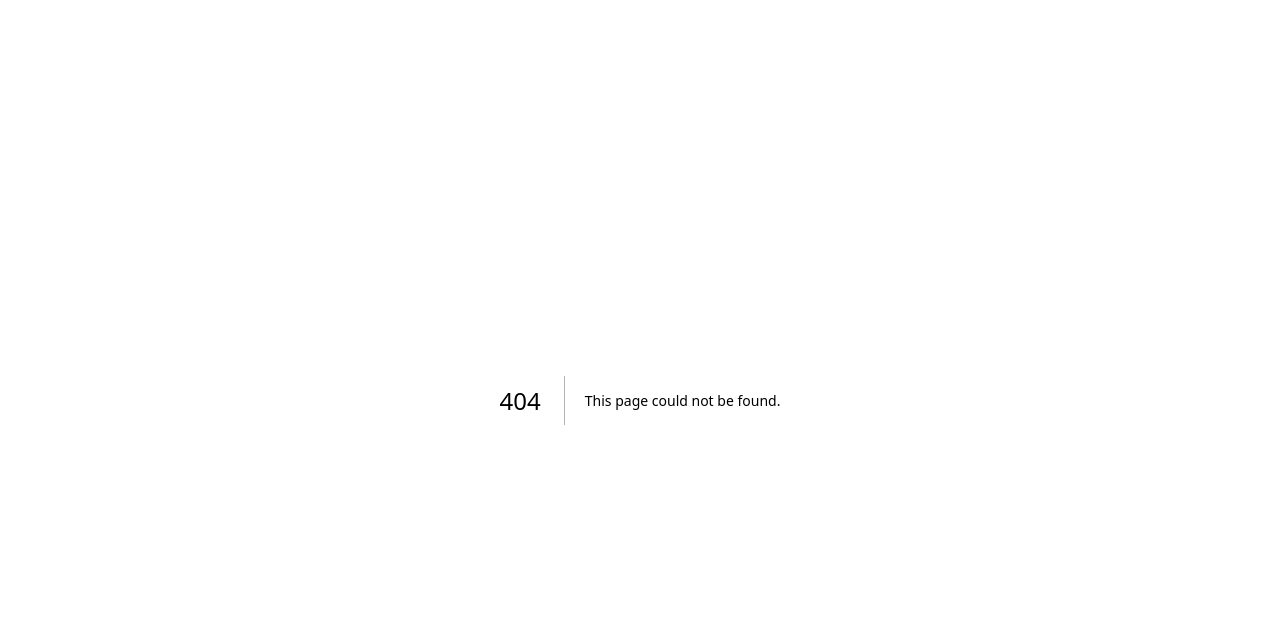
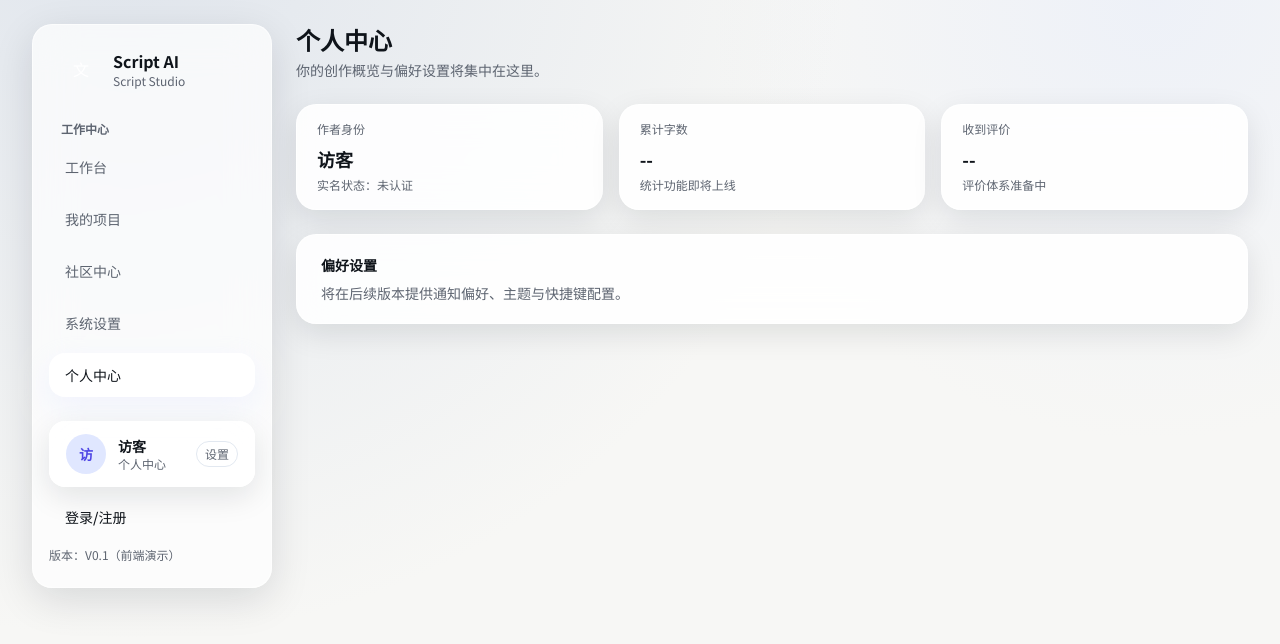
Before and after one commit to bigjie152/Script, a Next.js app in the folder apps/web/: page /user/profile in a window 1280 px wide. Before the commit this address had no page. Shown: the top 644 px of the page. Built offline with nearby package versions, Linux system fonts and the light colour scheme; no server answers.

Commit message:
feat(workspace): refine nav and cards

```diff
--- /dev/null
+++ b/apps/web/app/user/profile/page.tsx
@@ -0,0 +1,51 @@
+"use client";
+
+import { Sidebar } from "../../../components/layout/Sidebar";
+import { useAuth } from "../../../hooks/useAuth";
+
+export default function UserProfilePage() {
+  const { user } = useAuth();
+
+  return (
+    <div className="min-h-screen px-4 py-6 lg:px-8">
+      <div className="grid grid-cols-1 gap-6 lg:grid-cols-[240px_minmax(0,1fr)]">
+        <Sidebar activeKey="profile" />
+        <main className="space-y-6">
+          <div>
+            <div className="text-2xl font-semibold">个人中心</div>
+            <div className="mt-1 text-sm text-muted">
+              你的创作概览与偏好设置将集中在这里。
+            </div>
+          </div>
+
+          <div className="grid gap-4 lg:grid-cols-3">
+            <div className="glass-panel-strong px-5 py-4">
+              <div className="text-xs text-muted">作者身份</div>
+              <div className="mt-2 text-lg font-semibold">
+                {user?.username || "访客"}
+              </div>
+              <div className="mt-1 text-xs text-muted">实名状态：未认证</div>
+            </div>
+            <div className="glass-panel-strong px-5 py-4">
+              <div className="text-xs text-muted">累计字数</div>
+              <div className="mt-2 text-lg font-semibold">--</div>
+              <div className="mt-1 text-xs text-muted">统计功能即将上线</div>
+            </div>
+            <div className="glass-panel-strong px-5 py-4">
+              <div className="text-xs text-muted">收到评价</div>
+              <div className="mt-2 text-lg font-semibold">--</div>
+              <div className="mt-1 text-xs text-muted">评价体系准备中</div>
+            </div>
+          </div>
+
+          <div className="glass-panel-strong px-6 py-5">
+            <div className="text-sm font-semibold">偏好设置</div>
+            <div className="mt-2 text-sm text-muted">
+              将在后续版本提供通知偏好、主题与快捷键配置。
+            </div>
+          </div>
+        </main>
+      </div>
+    </div>
+  );
+}
--- a/apps/web/app/workspace/page.tsx
+++ b/apps/web/app/workspace/page.tsx
@@ -11,7 +11,7 @@ import { createProject, listProjects, ProjectListItem } from "../../services/pro
 
 export default function WorkspacePage() {
   const router = useRouter();
-  const { user, logout } = useAuth();
+  const { user } = useAuth();
   const [projects, setProjects] = useState<ProjectListItem[]>([]);
   const [loading, setLoading] = useState(false);
   const [error, setError] = useState<string | null>(null);
@@ -96,9 +96,6 @@ export default function WorkspacePage() {
           <TopNav
             onCreate={handleCreate}
             creating={creating}
-            user={user}
-            onLogin={() => router.push("/login")}
-            onLogout={logout}
             searchValue={searchInput}
             onSearchChange={setSearchInput}
           />
@@ -125,11 +122,15 @@ export default function WorkspacePage() {
                   <button
                     key={item.id}
                     onClick={() => handlePreview(item.id)}
-                    className="glass-panel-strong flex flex-col gap-3 px-5 py-4 text-left transition hover:-translate-y-1"
+                    className="glass-panel-strong flex flex-col gap-4 px-5 py-4 text-left transition hover:-translate-y-1"
                   >
-                    <div className="flex items-center justify-between text-xs text-muted">
-                      <span>{formatStatus(item.status)}</span>
-                      <span>{formatDate(item.updatedAt)}</span>
+                    <div className="flex items-center justify-between">
+                      <span className="rounded-full border border-slate-200 px-3 py-1 text-xs text-muted">
+                        {formatTruthStatus(item.truthStatus)}
+                      </span>
+                      <span className="text-xs text-muted">
+                        {formatRelativeTime(item.updatedAt)}
+                      </span>
                     </div>
                     <div className="text-lg font-semibold">
                       {item.name || "未命名项目"}
@@ -137,8 +138,17 @@ export default function WorkspacePage() {
                     <div className="text-sm text-muted">
                       {item.description || "暂无简介"}
                     </div>
-                    <div className="mt-auto text-xs text-muted">
-                      Truth 状态：{formatTruthStatus(item.truthStatus)}
+                    <div className="mt-auto space-y-2">
+                      <div className="text-xs text-muted">进度</div>
+                      <div className="h-2 w-full rounded-full bg-slate-100">
+                        <div
+                          className="h-2 rounded-full bg-indigo-500"
+                          style={{ width: `${getProgress(item)}%` }}
+                        />
+                      </div>
+                      <div className="text-xs text-muted">
+                        最后编辑于 {formatRelativeTime(item.updatedAt)}
+                      </div>
                     </div>
                   </button>
                 ))}
@@ -160,13 +170,29 @@ function formatDate(value?: string) {
   return `${date.getFullYear()}-${pad(date.getMonth() + 1)}-${pad(date.getDate())} ${pad(date.getHours())}:${pad(date.getMinutes())}`;
 }
 
-function formatStatus(status?: string) {
-  if (status === "Completed") return "已完成";
-  if (status === "In Progress") return "进行中";
-  return "草稿";
-}
-
 function formatTruthStatus(status?: string) {
   if (status === "Locked") return "已锁定";
   return "草稿";
 }
+
+function formatRelativeTime(value?: string) {
+  if (!value) return "-";
+  const normalized = value.replace(" ", "T");
+  const date = new Date(normalized);
+  if (Number.isNaN(date.getTime())) return value;
+  const diff = Date.now() - date.getTime();
+  const minute = 60 * 1000;
+  const hour = 60 * minute;
+  const day = 24 * hour;
+  if (diff < minute) return "刚刚";
+  if (diff < hour) return `${Math.floor(diff / minute)} 分钟前`;
+  if (diff < day) return `${Math.floor(diff / hour)} 小时前`;
+  return `${Math.floor(diff / day)} 天前`;
+}
+
+function getProgress(item: ProjectListItem) {
+  if (item.status === "Completed") return 100;
+  if (item.status === "In Progress") return 45;
+  if (item.truthStatus === "Locked") return 60;
+  return 12;
+}
--- a/apps/web/components/layout/Sidebar.tsx
+++ b/apps/web/components/layout/Sidebar.tsx
@@ -1,15 +1,22 @@
+"use client";
+
+import { useRouter } from "next/navigation";
+import { Button } from "../common/Button";
+import { useAuth } from "../../hooks/useAuth";
 import { cn } from "../../utils/cn";
 
 type SidebarItem = {
   key: string;
   label: string;
+  href?: string;
 };
 
 const ITEMS: SidebarItem[] = [
-  { key: "workspace", label: "工作台" },
-  { key: "projects", label: "我的项目" },
-  { key: "community", label: "社区中心" },
-  { key: "settings", label: "系统设置" }
+  { key: "workspace", label: "工作台", href: "/workspace" },
+  { key: "projects", label: "我的项目", href: "/projects" },
+  { key: "community", label: "社区中心", href: "/community" },
+  { key: "settings", label: "系统设置", href: "/settings" },
+  { key: "profile", label: "个人中心", href: "/user/profile" }
 ];
 
 type SidebarProps = {
@@ -17,6 +24,10 @@ type SidebarProps = {
 };
 
 export function Sidebar({ activeKey = "workspace" }: SidebarProps) {
+  const router = useRouter();
+  const { user, logout } = useAuth();
+  const initials = user?.username?.slice(0, 1)?.toUpperCase() || "访";
+
   return (
     <aside className="glass-panel flex h-full w-full flex-col px-4 py-6">
       <div className="flex items-center gap-3 px-3">
@@ -30,22 +41,57 @@ export function Sidebar({ activeKey = "workspace" }: SidebarProps) {
       </div>
 
       <div className="mt-8 flex flex-col gap-2">
+        <div className="px-3 text-xs font-semibold text-muted">工作中心</div>
         {ITEMS.map((item) => (
-          <div
+          <button
             key={item.key}
             className={cn(
               "flex items-center rounded-2xl px-4 py-3 text-sm font-medium transition",
               item.key === activeKey
-                ? "bg-white text-ink shadow-soft"
+                ? "bg-white text-ink shadow-soft shadow-indigo-100/40"
                 : "text-muted hover:bg-white/50 hover:text-ink"
             )}
+            type="button"
+            onClick={() => {
+              if (item.href) router.push(item.href);
+            }}
           >
             {item.label}
-          </div>
+          </button>
         ))}
       </div>
 
-      <div className="mt-auto pt-6 text-xs text-muted">版本：V0.1（前端演示）</div>
+      <div className="mt-auto space-y-3 pt-6">
+        <div className="glass-panel-strong flex items-center gap-3 rounded-2xl px-4 py-3">
+          <div className="flex h-10 w-10 items-center justify-center rounded-full bg-indigo-100 text-sm font-semibold text-indigo-600">
+            {initials}
+          </div>
+          <div className="flex-1">
+            <div className="text-sm font-semibold text-ink">
+              {user?.username || "访客"}
+            </div>
+            <div className="text-xs text-muted">个人中心</div>
+          </div>
+          <button
+            type="button"
+            className="rounded-full border border-slate-200 px-2 py-1 text-xs text-muted hover:text-ink"
+            onClick={() => router.push("/user/profile")}
+            aria-label="个人中心"
+          >
+            设置
+          </button>
+        </div>
+        {user ? (
+          <Button variant="ghost" onClick={logout}>
+            退出登录
+          </Button>
+        ) : (
+          <Button variant="ghost" onClick={() => router.push("/login")}>
+            登录/注册
+          </Button>
+        )}
+        <div className="text-xs text-muted">版本：V0.1（前端演示）</div>
+      </div>
     </aside>
   );
 }
--- a/apps/web/components/layout/TopNav.tsx
+++ b/apps/web/components/layout/TopNav.tsx
@@ -3,9 +3,6 @@ import { Button } from "../common/Button";
 type TopNavProps = {
   onCreate: () => void;
   creating?: boolean;
-  user?: { username: string } | null;
-  onLogin?: () => void;
-  onLogout?: () => void;
   searchValue?: string;
   onSearchChange?: (next: string) => void;
 };
@@ -13,28 +10,30 @@ type TopNavProps = {
 export function TopNav({
   onCreate,
   creating,
-  user,
-  onLogin,
-  onLogout,
   searchValue,
   onSearchChange
 }: TopNavProps) {
   return (
-    <div className="flex flex-wrap items-center justify-between gap-4">
+    <div className="flex flex-wrap items-center gap-4">
       <div>
         <div className="text-2xl font-semibold">工作台</div>
         <div className="mt-1 text-sm text-muted">继续你的创作与协作之旅。</div>
       </div>
-      <div className="flex flex-wrap items-center gap-3">
-        <div className="glass-panel-strong hidden items-center gap-2 rounded-full px-4 py-2 text-sm text-muted lg:flex">
+      <div className="flex flex-1 justify-center">
+        <div className="glass-panel-strong flex w-full max-w-md items-center gap-3 rounded-full px-4 py-2 text-sm text-muted">
           <span className="text-xs">搜索</span>
           <input
-            className="bg-transparent text-sm text-ink outline-none"
-            placeholder="搜索项目..."
+            className="w-full bg-transparent text-sm text-ink outline-none"
+            placeholder="搜索项目或社区..."
             value={searchValue || ""}
             onChange={(event) => onSearchChange?.(event.target.value)}
           />
+          <span className="rounded-full border border-slate-200 px-2 py-0.5 text-[11px] text-muted">
+            Ctrl K
+          </span>
         </div>
+      </div>
+      <div className="flex items-center gap-3">
         <button
           className="glass-panel-strong flex h-10 w-10 items-center justify-center rounded-full text-muted"
           type="button"
@@ -42,21 +41,11 @@ export function TopNav({
         >
           通知
         </button>
-        {user ? (
-          <div className="flex items-center gap-2">
-            <div className="glass-panel-strong rounded-full px-3 py-2 text-xs text-ink">
-              {user.username}
-            </div>
-            <Button variant="ghost" onClick={onLogout}>
-              退出
-            </Button>
-          </div>
-        ) : (
-          <Button variant="ghost" onClick={onLogin}>
-            登录
-          </Button>
-        )}
-        <Button onClick={onCreate} loading={creating}>
+        <Button
+          onClick={onCreate}
+          loading={creating}
+          className="shadow-[0_8px_20px_-12px_rgba(67,56,202,0.5)]"
+        >
           新建项目
         </Button>
       </div>
```
